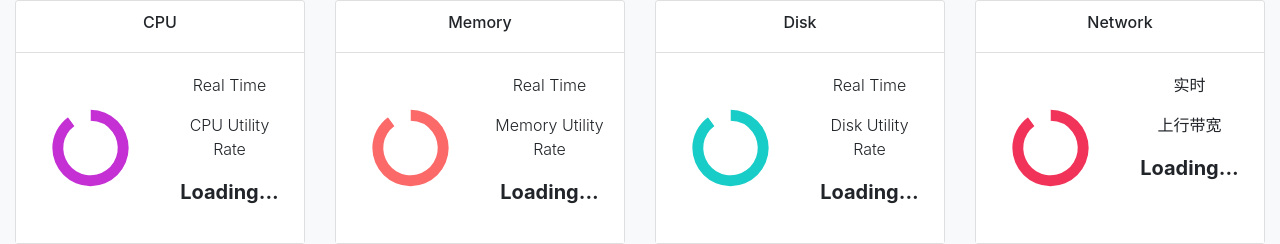
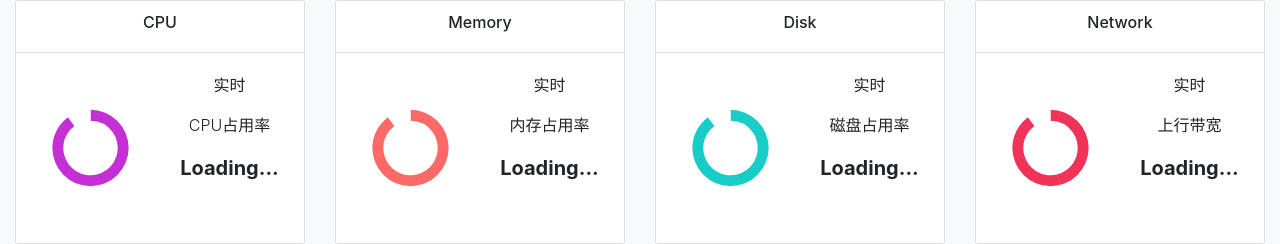
Before and after one commit to cyjahappy/MonitorMotherLinux, a Python web app: template templates/Dashboard.html in a window 1280 px wide. Shown: the part 459-703 px from the top of the page. Run offline with Jinja, Linux system fonts and the light colour scheme; the template is opened without the code that fills it, so the values that code supplies are empty.

Commit message:
前端图表优化

```diff
--- a/templates/Dashboard.html
+++ b/templates/Dashboard.html
@@ -98,7 +98,7 @@
                                           <div class="input-group mb-3">
                                               <input type="text" class="form-control" aria-label="Bandwidth Threshold" id="bandwidth_threshold_box" value={{ server_info_threshold_data['bandwidth_threshold']}}>
                                               <div class="input-group-append">
-                                                  <span class="input-group-text">%</span>
+                                                  <span class="input-group-text">Mb/s</span>
                                               </div>
                                           </div>
                                       </td>
@@ -242,13 +242,15 @@
 
                 // 指定图表的配置项和数据
                 var cpu_line_chart_option = {
-                    tooltip: {},
+                    tooltip: {
+                        trigger: 'axis'
+                    },
                     xAxis: {
                         data: cpu_date
                     },
                     yAxis: {},
                     series: [{
-                        name: '使用率',
+                        name: 'CPU使用率',
                         type: 'line',
                         data: cpu_data,
                         areaStyle: {
@@ -347,8 +349,8 @@
 
                   <!--CPU实时数据的数字-->
                   <div class="col-sm-6">
-                      <p class="font-weight-light text-center">Real Time</p>
-                      <p class="font-weight-light text-center">CPU Utility Rate</p>
+                      <p class="font-weight-light text-center">实时</p>
+                      <p class="font-weight-light text-center">CPU占用率</p>
                       <p class="text-center font-weight-bold lead" id="cpu_real_time_data">Loading...</p>
                   </div>
                   </div>
@@ -420,8 +422,8 @@
 
                   <!--Memory实时数据的数字-->
                   <div class="col-sm-6">
-                      <p class="font-weight-light text-center">Real Time</p>
-                      <p class="font-weight-light text-center">Memory Utility Rate</p>
+                      <p class="font-weight-light text-center">实时</p>
+                      <p class="font-weight-light text-center">内存占用率</p>
                       <p class="text-center font-weight-bold lead" id="memory_real_time_data">Loading...</p>
                   </div>
                   </div>
@@ -493,8 +495,8 @@
 
                   <!--Disk实时数据的数字-->
                   <div class="col-sm-6">
-                      <p class="font-weight-light text-center">Real Time</p>
-                      <p class="font-weight-light text-center">Disk Utility Rate</p>
+                      <p class="font-weight-light text-center">实时</p>
+                      <p class="font-weight-light text-center">磁盘占用率</p>
                       <p class="text-center font-weight-bold lead" id="disk_real_time_data">Loading...</p>
                   </div>
                   </div>
@@ -606,14 +608,16 @@
 
                     // 指定图表的配置项和数据
                     var memory_line_chart_option = {
-                        tooltip: {},
+                        tooltip: {
+                            trigger: 'axis'
+                        },
                         xAxis: {
                             boundaryGap: false,
                             data: memory_date
                         },
                         yAxis: {},
                         series: [{
-                            name: '使用率',
+                            name: '内存使用率',
                             type: 'line',
                             data: memory_data,
                             areaStyle: {
@@ -671,13 +675,15 @@
 
                     // 指定图表的配置项和数据
                     var disk_line_chart_option = {
-                        tooltip: {},
+                        tooltip: {
+                            trigger: 'axis'
+                        },
                         xAxis: {
                             data: disk_date
                         },
                         yAxis: {},
                         series: [{
-                            name: '使用率',
+                            name: '磁盘占用率',
                             type: 'line',
                             data: disk_data,
                             areaStyle: {
@@ -735,13 +741,15 @@
 
                     // 指定图表的配置项和数据
                     var network_line_chart_option = {
-                        tooltip: {},
+                        tooltip: {
+                            trigger: 'axis'
+                        },
                         xAxis: {
                             data: network_date
                         },
                         yAxis: {},
                         series: [{
-                            name: '上传+下载(MB)',
+                            name: '上行带宽(MB/s)',
                             type: 'line',
                             data: network_data,
                             areaStyle: {
@@ -794,13 +802,15 @@
 
                             // 指定图表的配置项和数据
                             var CRM_HTML_line_chart_option = {
-                                tooltip: {},
+                                tooltip: {
+                                    trigger: 'axis'
+                                },
                                 xAxis: {
                                     data: CRM_HTML_onload_date
                                 },
                                 yAxis: {},
                                 series: [{
-                                    name: 'seconds',
+                                    name: 'HTML页面完全打开时长(秒)',
                                     type: 'line',
                                     data: CRM_HTML_onload_data,
                                     areaStyle: {
@@ -876,14 +886,16 @@
 
                             // 指定图表的配置项和数据
                             var Management_System_HTML_line_chart_option = {
-                                tooltip: {},
+                                tooltip: {
+                                    trigger: 'axis'
+                                },
                                 xAxis: {
                                     data: Management_System_HTML_onload_date
                                 },
                                 yAxis: {},
                                 series: [
                                     {
-                                    name: 'seconds',
+                                    name: 'HTML页面完全打开时长(秒)',
                                     type: 'line',
                                     data: Management_System_HTML_onload_data,
                                     areaStyle: {
@@ -1245,7 +1257,7 @@ $.ajax({
                         data: cpu_date
                     },
                     series: [{
-                        name:'',
+                        name:'CPU使用率',
                         data: cpu_data
                     }]
                     });
@@ -1255,7 +1267,7 @@ $.ajax({
                         data: memory_date
                     },
                     series: [{
-                        name:'',
+                        name:'内存使用率',
                         data: memory_data
                     }]
                     });
@@ -1265,7 +1277,7 @@ $.ajax({
                         data: disk_date
                     },
                     series: [{
-                        name:'',
+                        name:'磁盘占用率',
                         data: disk_data
                     }]
                     });
@@ -1275,7 +1287,7 @@ $.ajax({
                         data: network_date
                     },
                     series: [{
-                        name:'',
+                        name:'上行带宽(MB/s)',
                         data: network_data
                     }]
                     });
@@ -1328,7 +1340,7 @@ $.ajax({
                         data: cpu_date
                     },
                     series: [{
-                        name:'',
+                        name:'CPU使用率',
                         data: cpu_data
                     }]
                     });
@@ -1338,7 +1350,7 @@ $.ajax({
                         data: memory_date
                     },
                     series: [{
-                        name:'',
+                        name:'内存使用率',
                         data: memory_data
                     }]
                     });
@@ -1348,7 +1360,7 @@ $.ajax({
                         data: disk_date
                     },
                     series: [{
-                        name:'',
+                        name:'磁盘占用率',
                         data: disk_data
                     }]
                     });
@@ -1358,7 +1370,7 @@ $.ajax({
                         data: network_date
                     },
                     series: [{
-                        name:'',
+                        name:'上行带宽(MB/s)',
                         data: network_data
                     }]
                     });
@@ -1418,7 +1430,7 @@ $.ajax({
                         series: [{
                             data: [
                                 {value: network_real_time_data, name: '上行带宽'},
-                                {value: 280 - network_real_time_data, name: '空'},
+                                {value: {{ server_info_threshold_data['bandwidth_threshold'] }} - network_real_time_data, name: '空'},
                             ]
                         }]
                     });
```
